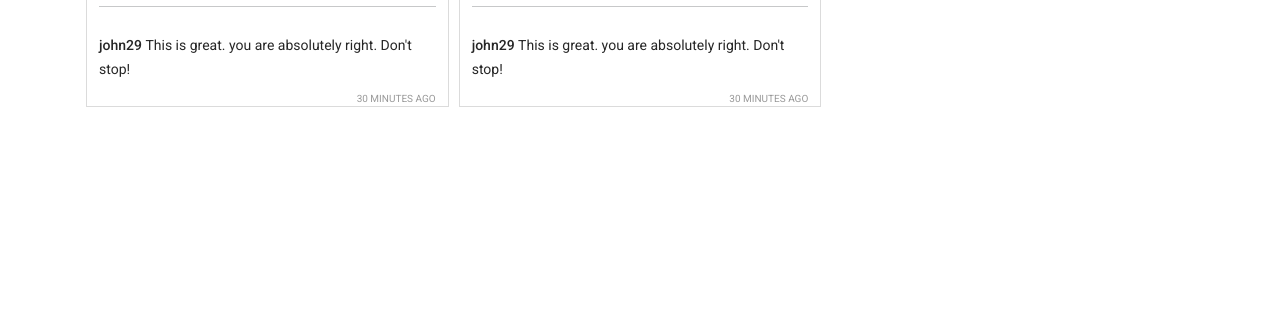
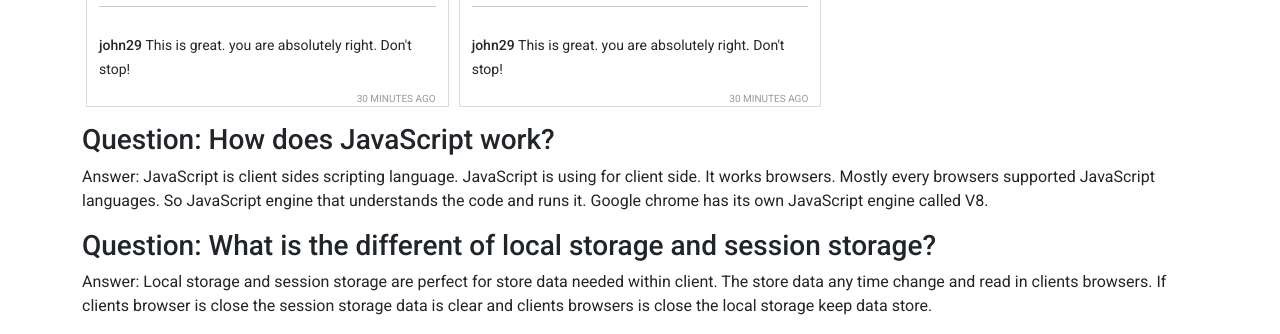
Before and after one commit to zahidjos/Insta-sohor, a plain HTML site: page index.html in a window 1280 px wide. Shown: the part 1425-1759 px from the top of the page. Before the commit the page ends 1548 px from the top, so only its background shows below. Drawn offline with nearby package versions, Linux system fonts and the light colour scheme.

Commit message:
seventh commit

```diff
--- a/index.html
+++ b/index.html
@@ -77,6 +77,14 @@
                 <h1>Reported posts</h1>
             </div>
         </main>
+        <section class="question_part">
+            <div class="container">
+                <h3>Question: How does JavaScript work?</h3>
+                <p>Answer: JavaScript is client sides scripting language. JavaScript is using for client side. It works browsers. Mostly every browsers supported JavaScript languages. So JavaScript engine that understands the code and runs it. Google chrome has its own JavaScript engine called V8.</p>
+                <h3>Question: What is the different of local storage and session storage?</h3>
+                <p>Answer: Local storage and session storage are perfect for store data needed within client. The store data any time change and read in clients browsers.    If clients browser is close the session storage data is clear and clients browsers is close the local storage keep data store.</p>
+            </div>
+        </section>
         <footer></footer>
 
         <!-- add javascript  file  -->
```
